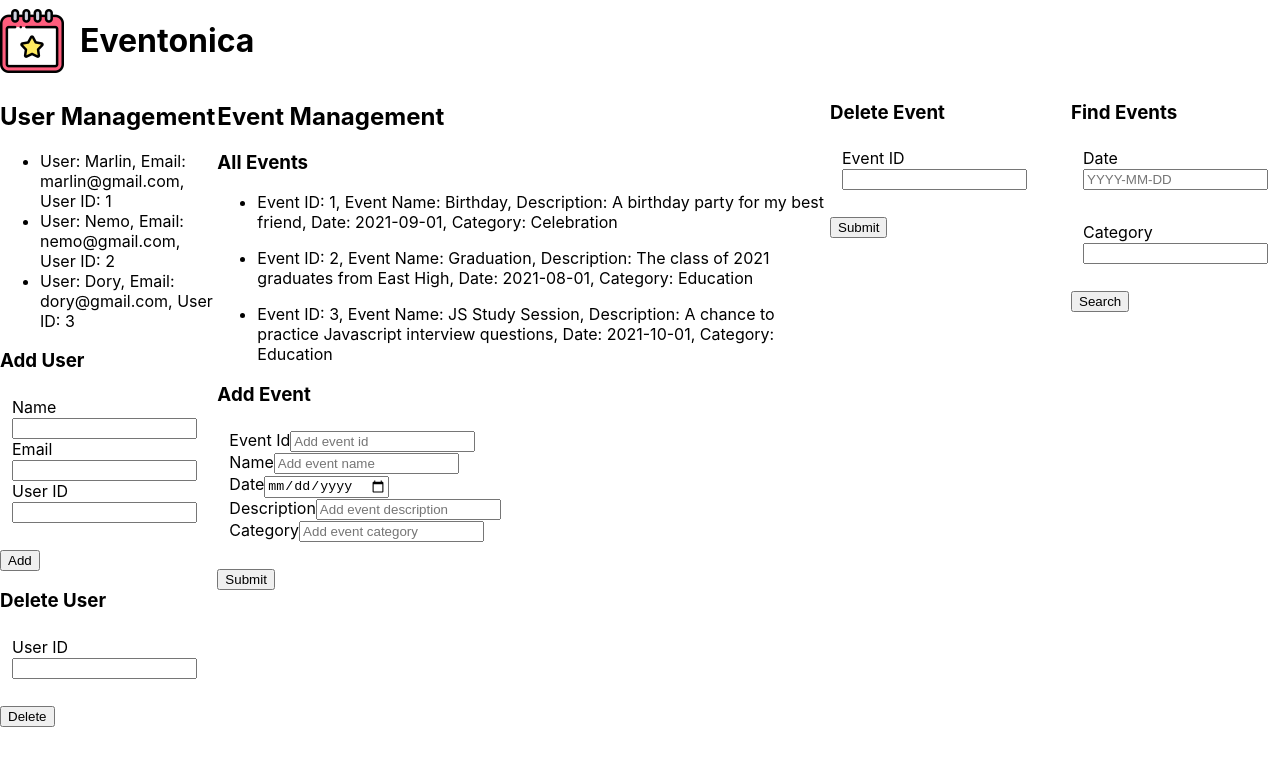
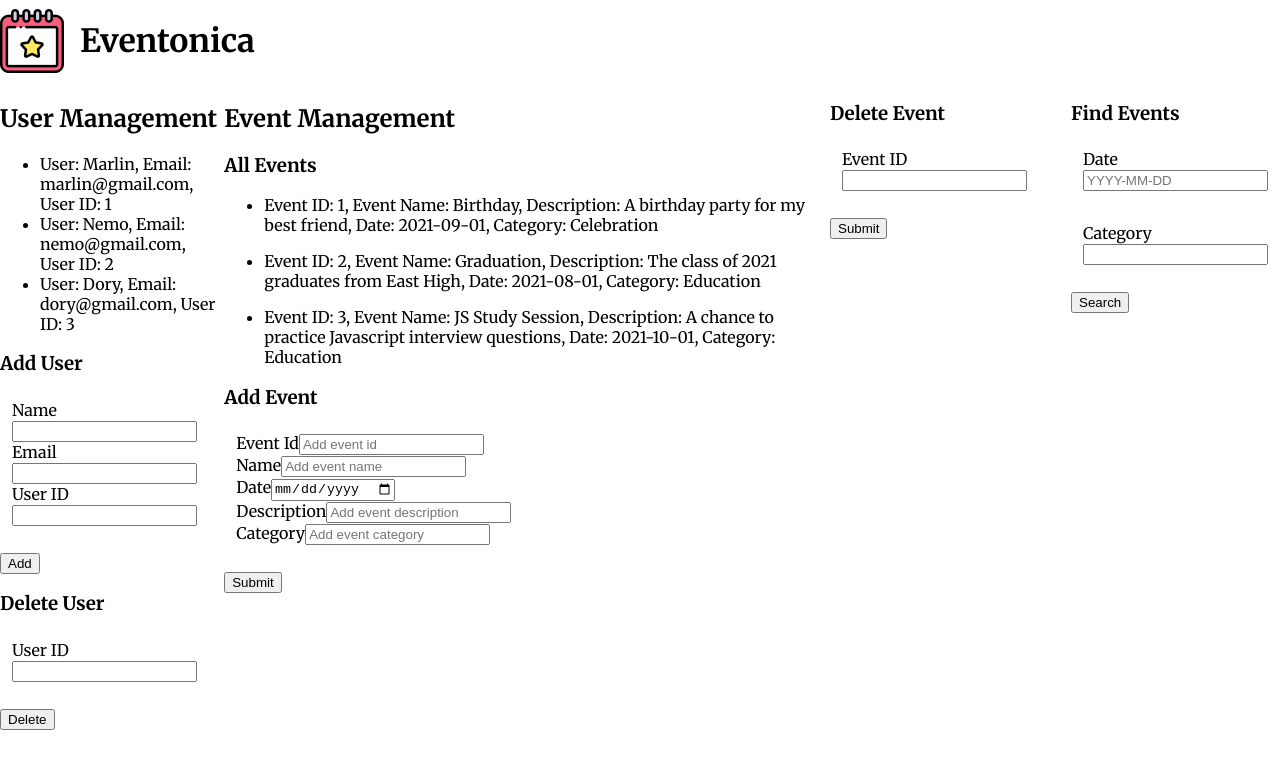
Before and after one commit to jenhuynh/techtonica-assignments, a React (Create React App) app in the folder eventonica-react/: page / in a window 1280 px wide. Shown: the top 768 px of the page. Built offline with nearby package versions, Linux system fonts and the light colour scheme.

Commit message:
Added font style

```diff
--- a/eventonica-react/src/App.css
+++ b/eventonica-react/src/App.css
@@ -1,3 +1,6 @@
+body {
+  font-family: "Merriweather", serif;
+}
 fieldset {
   border: none;
   margin: 1rem 0;
--- a/eventonica-react/src/components/Events.jsx
+++ b/eventonica-react/src/components/Events.jsx
@@ -141,6 +141,7 @@ const Events = () => {
                 {/* event name field */}
                 <div>
               <label>Name</label>
+              {/* when input is changed, it will dispatch the "editName" action */}
               <input
                 type="text"
                 name="name"
@@ -150,6 +151,7 @@ const Events = () => {
                 onChange={(e) =>
                     dispatch({
                     type: "editName",
+                // The payload of this action aka the data will be the input field value. The reducer will "read" this action and know to update state.name
                     payload: e.target.value
                     })
                   }
```
